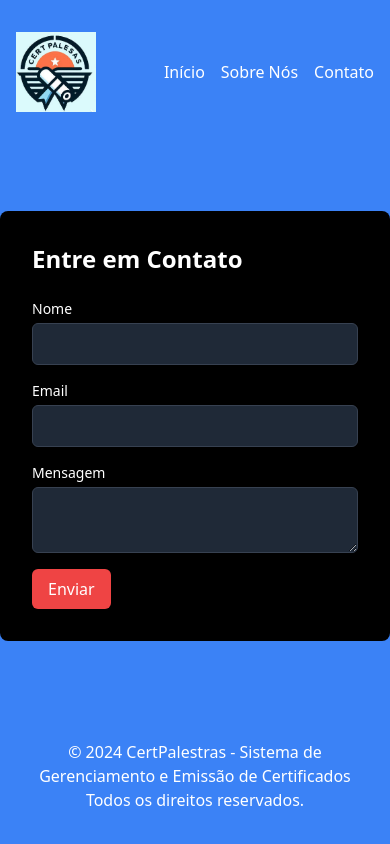
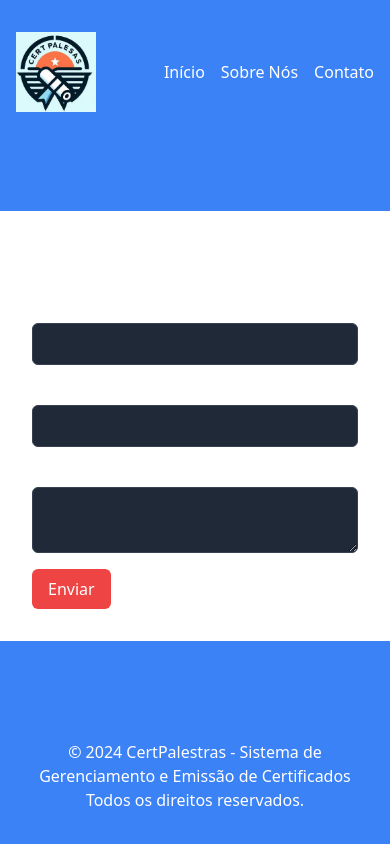
Before and after one commit to doxz1n/CertPalestras, a Next.js app: page /contact in a window 390 px wide. Built offline with nearby package versions, Linux system fonts and the light colour scheme.

Commit message:
fundo
fundo responsivo com o sistema

```diff
--- a/src/app/contact/page.tsx
+++ b/src/app/contact/page.tsx
@@ -54,8 +54,8 @@ export default function Contato() {
       <div className="flex flex-col h-screen justify-between bg-blue-500">
         <Header/>
 
-        <main className="flex-grow flex items-center justify-center">
-          <div className="bg-black text-white p-8 rounded-lg max-w-lg w-full">
+        <main className="bg-white dark:bg-black flex items-center justify-center">
+          <div className="text-white p-8 rounded-lg max-w-lg w-full">
             <h1 className="text-2xl font-bold mb-6">Entre em Contato</h1>
             <Formik
                 initialValues={initialValues}
```
Also changed, not shown: 1 other file (tests, documents, lock files or other folders).
